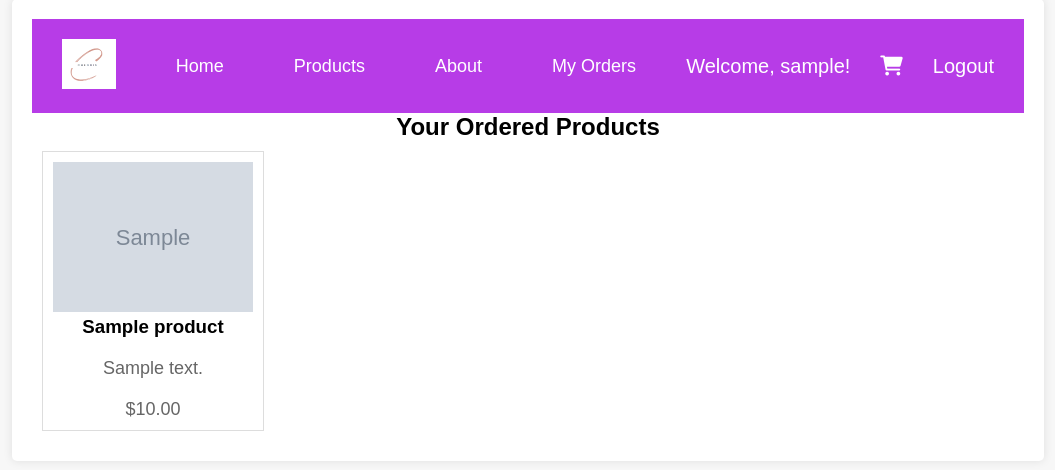
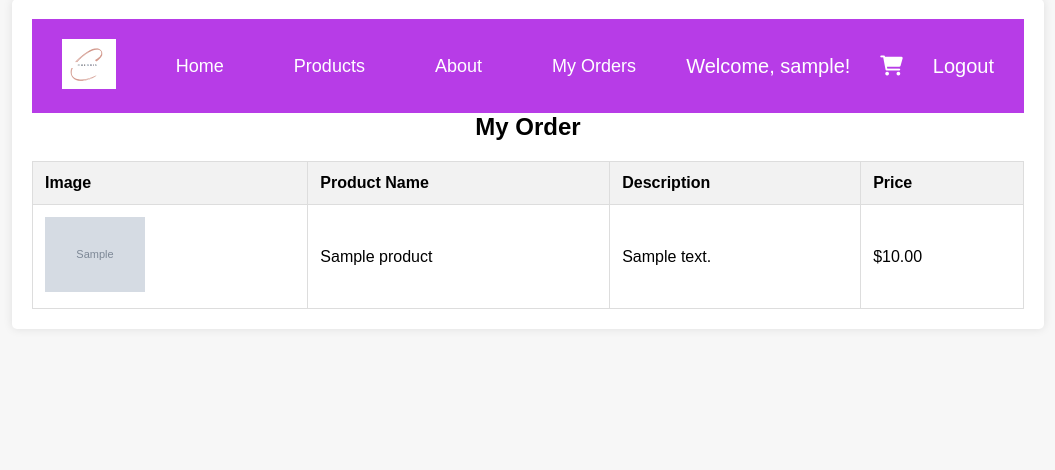
Before and after one commit to praashna1/cheddisphp, a PHP site: page /user_order.php in a window 1280 px wide. Shown: the part 21-491 px from the top of the page, without its empty margins (112-1167 px from the left). Run offline with PHP 8.4, Linux system fonts and the light colour scheme; the visitor is signed in with stand-in values (Sample User, id 1); tables that the repository leaves empty or names only in its code hold one stand-in row (values such as "Sample post"); grey boxes marked "Sample" are stand-in pictures.

Commit message:
map implementation and other changes

```diff
--- a/productinfo.php
+++ b/productinfo.php
@@ -43,7 +43,7 @@ $result_related = $stmt_related->get_result();
             <p><?php echo htmlspecialchars($product['description']); ?></p>
             <p>Price: $<?php echo number_format($product['price'], 2); ?></p>
             <p>Available Quantity: <?php echo htmlspecialchars($product['quantity']); ?></p>
-            <form action="cart.php" method="post">
+            <form action="addcart.php" method="post">
                 <input type="hidden" name="product_id" value="<?php echo $product['product_id']; ?>">
                 <input type="number" name="quantity" min="1" max="<?php echo htmlspecialchars($product['quantity']); ?>" value="1">
                 <button type="submit">Add to Cart</button>
--- a/user_order.php
+++ b/user_order.php
@@ -44,41 +44,67 @@ $conn->close();
             margin: 20px;
         }
 
-        .product-list {
-            display: flex;
-            flex-wrap: wrap;
+        table {
+            width: 100%;
+            border-collapse: collapse;
+            margin-top: 20px;
         }
 
-        .product-item {
+        table, th, td {
             border: 1px solid #ddd;
-            padding: 10px;
-            margin: 10px;
-            width: 200px;
-            text-align: center;
         }
 
-        .product-item img {
-            max-width: 100%;
+        th, td {
+            padding: 12px;
+            text-align: left;
+        }
+
+        th {
+            background-color: #f2f2f2;
+        }
+
+        img {
+            max-width: 100px;
             height: auto;
+        }
+
+        .no-products {
+            color: #ff0000;
+            font-size: 18px;
+        }
+
+        h2 {
+            font-size: 24px;
+            margin-bottom: 10px;
         }
     </style>
 </head>
 <body>
-    <h2>Your Ordered Products</h2>
+    <h2>My Order</h2>
 
     <?php if (empty($ordered_products)): ?>
-        <p>You haven't ordered any products yet.</p>
+        <p class="no-products">You haven't ordered any products yet.</p>
     <?php else: ?>
-        <div class="product-list">
-            <?php foreach ($ordered_products as $product): ?>
-                <div class="product-item">
-                    <img src="<?php echo htmlspecialchars($product['image']); ?>" alt="<?php echo htmlspecialchars($product['name']); ?>">
-                    <h3><?php echo htmlspecialchars($product['name']); ?></h3>
-                    <p><?php echo htmlspecialchars($product['description']); ?></p>
-                    <p>$<?php echo number_format($product['price'], 2); ?></p>
-                </div>
-            <?php endforeach; ?>
-        </div>
+        <table>
+            <thead>
+                <tr>
+                    <th>Image</th>
+                    <th>Product Name</th>
+                    <th>Description</th>
+                    <th>Price</th>
+                </tr>
+            </thead>
+            <tbody>
+                <?php foreach ($ordered_products as $product): ?>
+                    <tr>
+                        <td><img src="<?php echo htmlspecialchars($product['image']); ?>" alt="<?php echo htmlspecialchars($product['name']); ?>"></td>
+                        <td><?php echo htmlspecialchars($product['name']); ?></td>
+                        <td><?php echo htmlspecialchars($product['description']); ?></td>
+                        <td>$<?php echo number_format($product['price'], 2); ?></td>
+                    </tr>
+                <?php endforeach; ?>
+            </tbody>
+        </table>
     <?php endif; ?>
 </body>
 </html>
```
Also changed, not shown: checkout.php (+83 -3 lines), checkout_process.php (added, +70 -0 lines), logout.php (+14 -4 lines), placement.php (+37 -16 lines).
